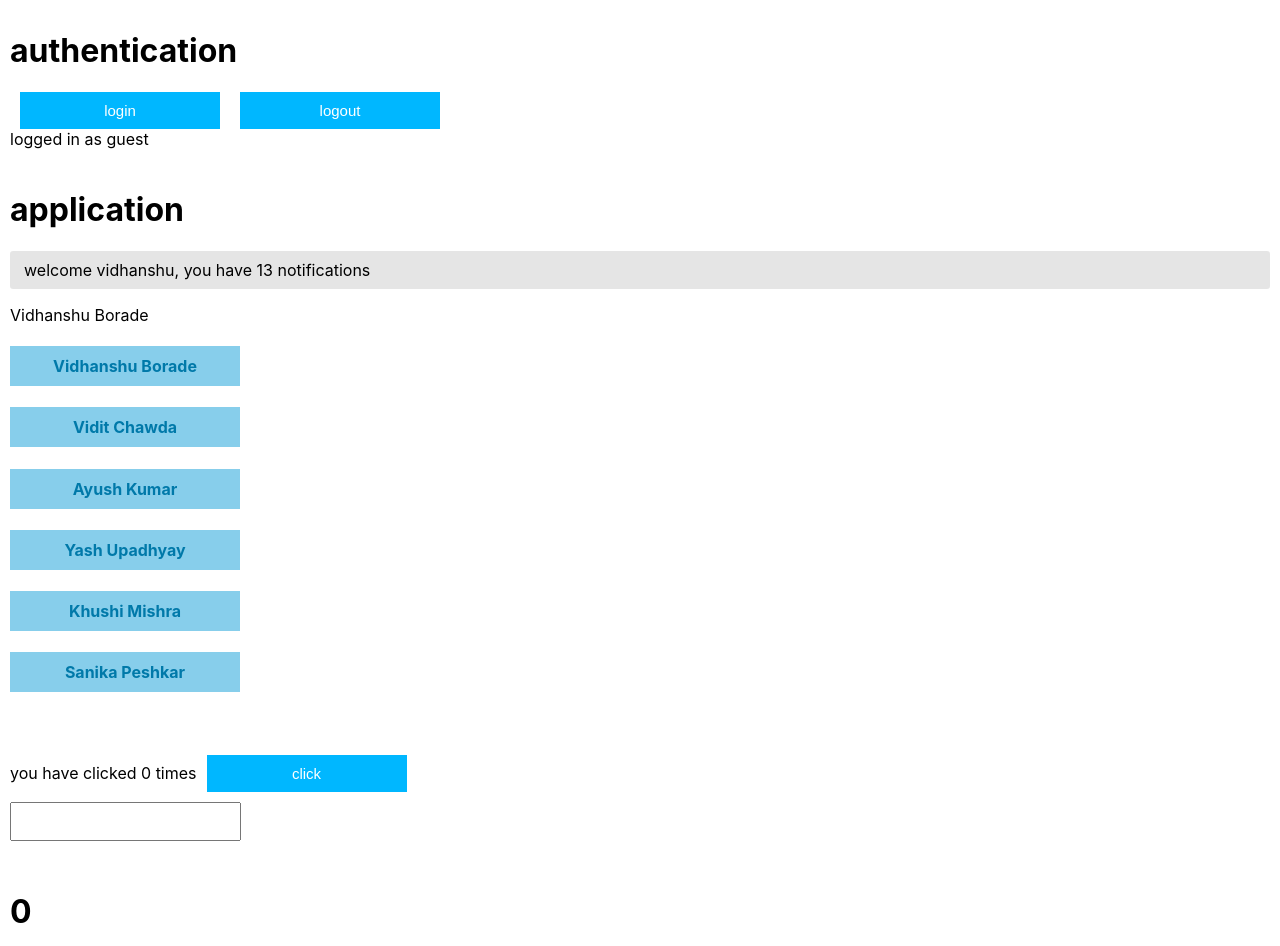
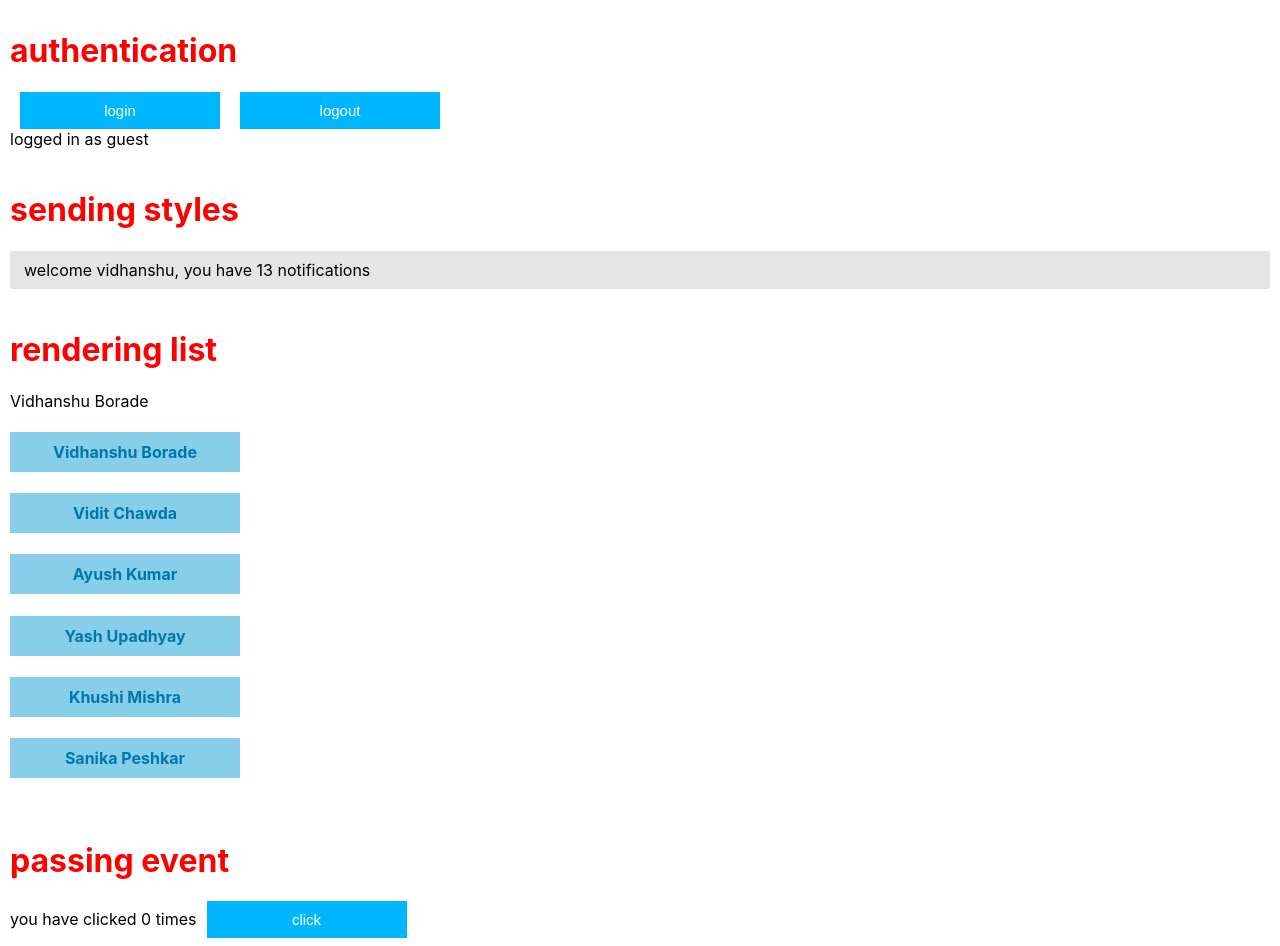
Before and after one commit to vidhanshu/react-typescript-tutorial, a React (Create React App) app: page / in a window 1280 px wide. Shown: the top 946 px of the page. Built offline with nearby package versions, Linux system fonts and the light colour scheme.

Commit message:
ls14 using useContext with typescript

```diff
--- a/src/App.tsx
+++ b/src/App.tsx
@@ -8,6 +8,7 @@ import Input from "./components/section/Input";
 import Person from "./components/Person";
 import Persons from "./components/Persons";
 import Section from "./components/section/Section";
+import ThemeContextProvider from "./components/useContext/ThemeContextProvider";
 import { useState } from "react";
 
 function App() {
@@ -27,20 +28,23 @@ function App() {
   ];
 
   return (
+    <ThemeContextProvider>
       <div className="App">
         <Section title="authentication">
           <Auth />
         </Section>
-      <Section title="application">
+        <Section title="sending styles">
           <Container
             styles={{ background: "rgba(0,0,0,0.1)", borderRadius: "3px" }}
           >
             <Greet name="vidhanshu" isLoggedIn={true} notifications={13} />
           </Container>
+        </Section>
+        <Section title="rendering list">
           <Person name={name} />
           <Persons names={names} />
         </Section>
-      <Section>
+        <Section title="passing event">
           you have clicked {count} times
           <Button onClickHandler={() => setCount((i) => i + 1)}>click</Button>
           <Input
@@ -49,10 +53,11 @@ function App() {
             }}
           />
         </Section>
-      <Section>
+        <Section title="useReducer">
           <Counter />
         </Section>
       </div>
+    </ThemeContextProvider>
   );
 }
 
--- a/src/components/section/Section.tsx
+++ b/src/components/section/Section.tsx
@@ -1,4 +1,6 @@
 import "./section.css";
+import { useContext } from "react";
+import { themeContext } from "../useContext/ThemeContextProvider";
 
 /*
 this is how we write type of children prop
@@ -9,9 +11,11 @@ type SectionProps = {
 };
 
 function Section({ children, title }: SectionProps) {
+  const { primary } = useContext(themeContext);
+  const { color } = primary;
   return (
     <div className="section-container">
-      <h1>{title}</h1>
+      <h1 style={{ color }}>{title}</h1>
       {children}
     </div>
   );
--- /dev/null
+++ b/src/components/useContext/ThemeContextProvider.tsx
@@ -0,0 +1,16 @@
+import { createContext } from "react";
+import { theme } from "./theme";
+
+type contextProp = {
+  children: React.ReactNode;
+};
+export const themeContext = createContext(theme);
+function ThemeContextProvider(props: contextProp) {
+  return (
+    <themeContext.Provider value={theme}>
+      {props.children}
+    </themeContext.Provider>
+  );
+}
+
+export default ThemeContextProvider;
--- /dev/null
+++ b/src/components/useContext/theme.tsx
@@ -0,0 +1,10 @@
+export const theme = {
+  primary: {
+    background: "#F2eD72",
+    color: "#ff0000",
+  },
+  secondary: {
+    background: "#000000",
+    color: "#ffffff",
+  },
+};
```
Lines whose indentation alone changed are shown as unchanged.
